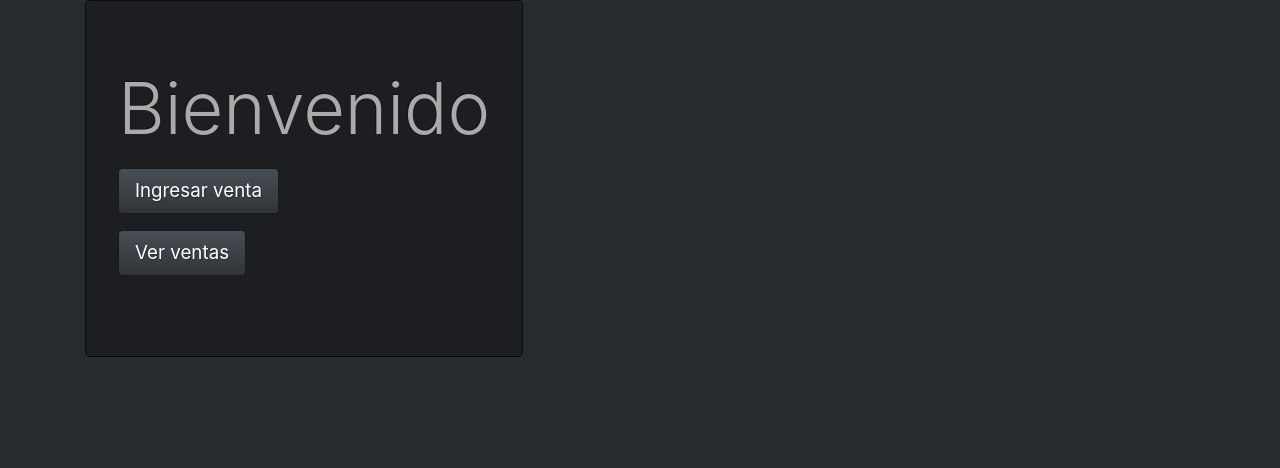
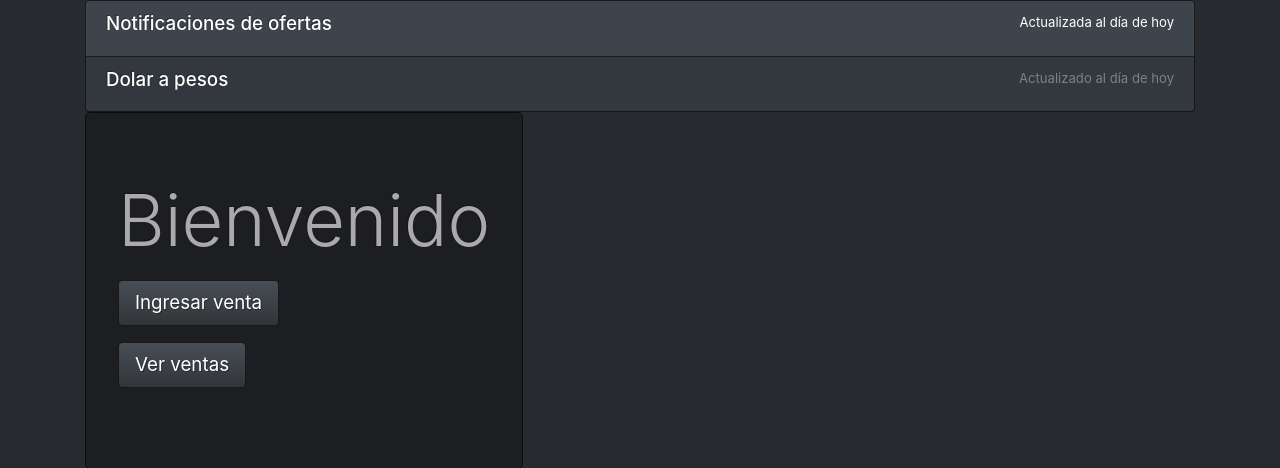
Before and after one commit to DanitzaFren/transversal, a Django app: page /usuario/ in a window 1280 px wide. Shown: the part 54-522 px from the top of the page. Run offline with Django 3.2, Linux system fonts and the light colour scheme; some libraries are stand-ins or nearby versions.

Commit message:
tercer commit

```diff
--- a/f/templates/f/menu.html
+++ b/f/templates/f/menu.html
@@ -1,6 +1,25 @@
 {% extends 'base/base.html' %}
 
 {% block content %}
+
+<div class="list-group">
+  <a href="#" class="list-group-item list-group-item-action flex-column align-items-start active">
+    <div class="d-flex w-100 justify-content-between">
+      <h5 class="mb-1">Notificaciones de ofertas</h5>
+      <small>Actualizada al día de hoy</small>
+    </div>
+    <p class="mb-1">  </p>
+  </a>
+  <a href="#" class="list-group-item list-group-item-action flex-column align-items-start">
+    <div class="d-flex w-100 justify-content-between">
+      <h5 class="mb-1">Dolar a pesos</h5>
+      <small class="text-muted">Actualizado al día de hoy</small>
+    </div>
+    <p class="mb-1"> </p>
+
+  </a>
+</div>
+
 <div class="jumbotron" style="position: absolute;">
   <h1 class="display-3">Bienvenido</h1>
   <p class="lead">
@@ -10,5 +29,4 @@
   </p>
 </div>
 
-
 {% endblock %}
```
